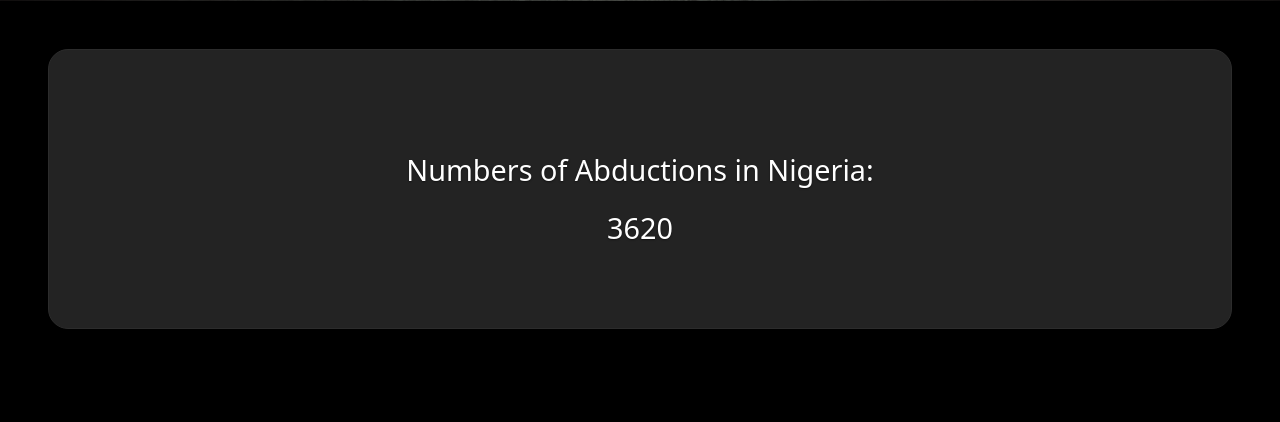
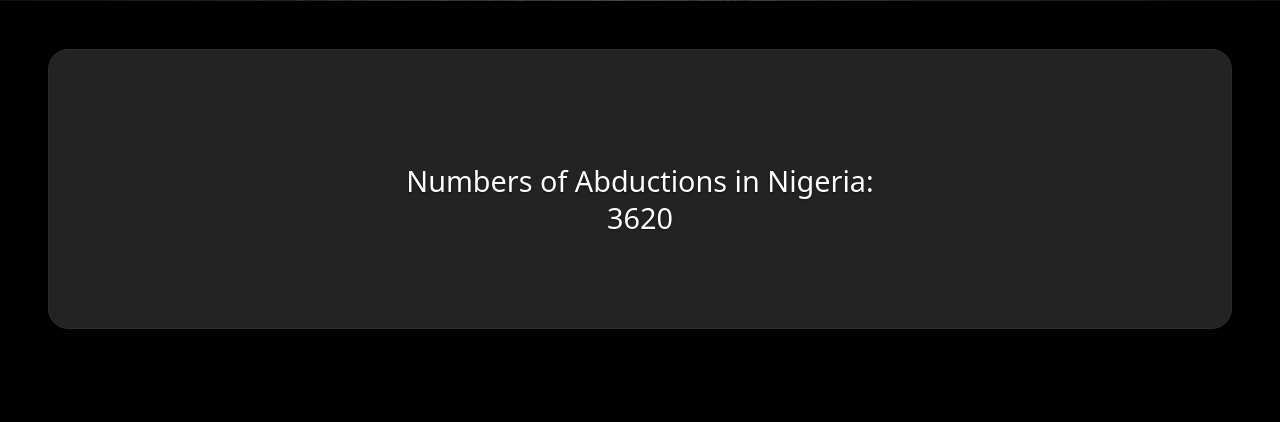
Before and after one commit to LeviUdoh-17/ChildAlertHub, a Flask app: page / in a window 1280 px wide. Shown: the part 799-1221 px from the top of the page. Run offline with Flask 3, Linux system fonts and the light colour scheme.

Commit message:
Adjust line-height and font-size for improved readability in style.css

```diff
--- a/static/style.css
+++ b/static/style.css
@@ -272,13 +272,13 @@
     border: 1px solid #2c2c2c;
 }
 #quickStats>h1{
-    line-height: 2;
+    line-height: 1.3;
     color: #fff;
     font-size: calc(1rem + 1vw);
     margin-top: 3rem;
 }
 #kidnapCases{
-    font-size: 3rem;
+    font-size: 4rem;
 }
 @media (max-width: 768px) {
     #KidnapCases {
```
